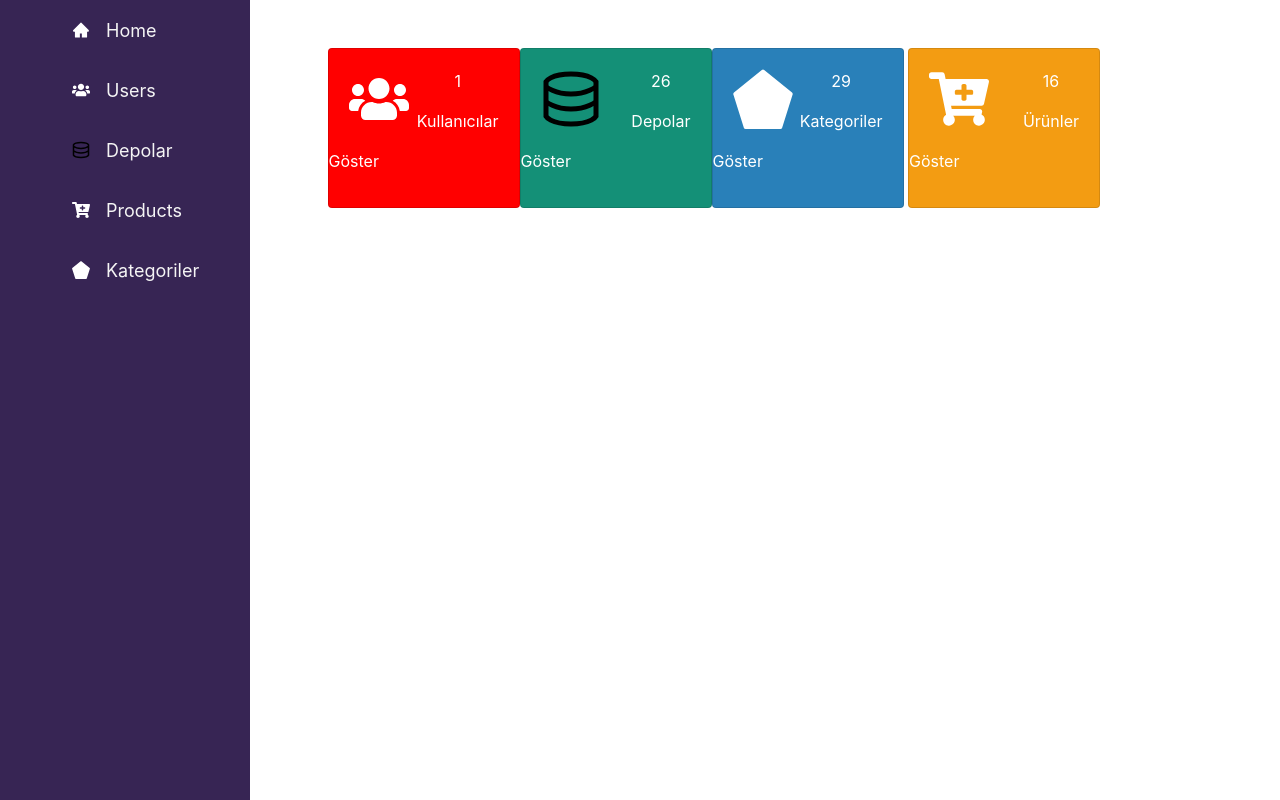
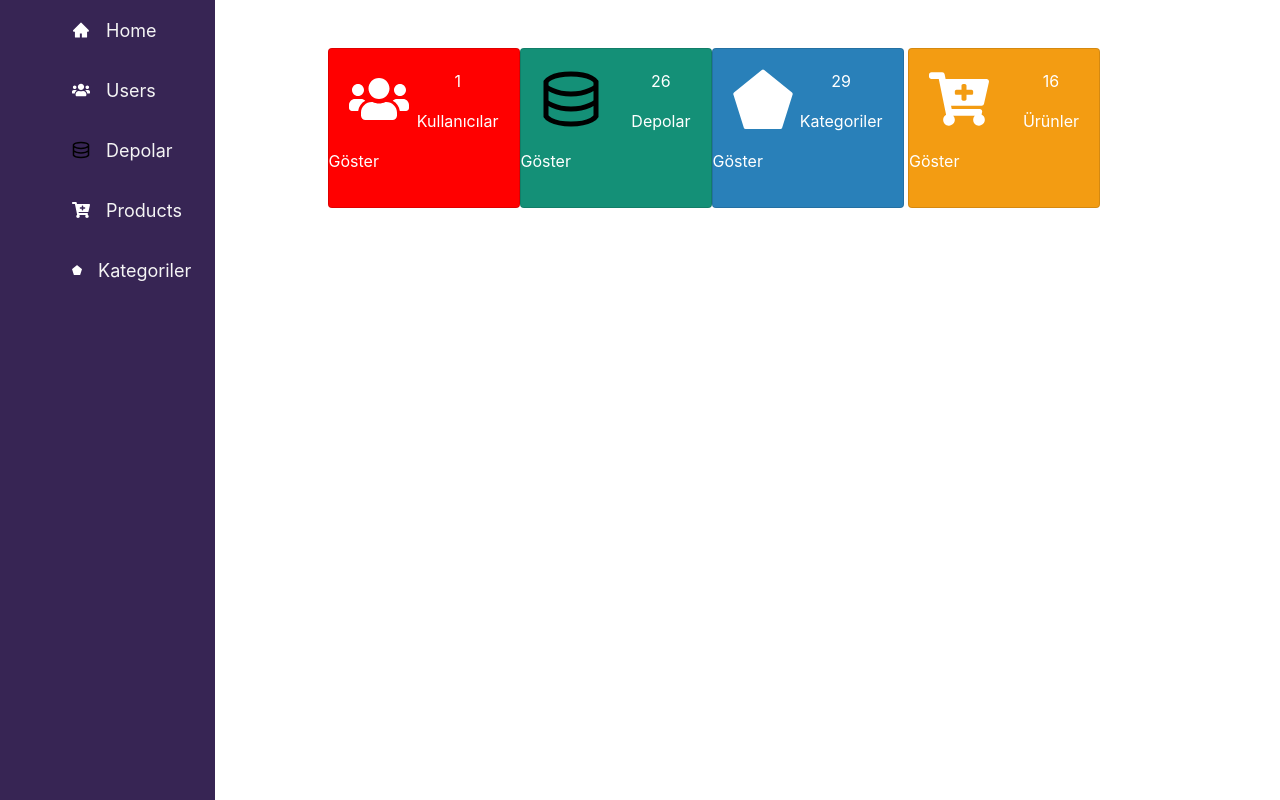
Before and after one commit to cikay/stokprogrami, a React (Create React App) app: page / in a window 1280 px wide. Built offline with nearby package versions, Linux system fonts and the light colour scheme; what namor would draw is missing.

Commit message:
added layout component

```diff
--- a/src/App.tsx
+++ b/src/App.tsx
@@ -23,6 +23,7 @@ import { ProductProvider } from './shared/contexts/ProductContext'
 import { CategoryProvider } from './shared/contexts/CategoryContext'
 import { StorageProvider } from './shared/contexts/StorageContext'
 import { UserProvider } from './shared/contexts/UsersContext'
+import Layout from './shared/components/Layout'
 
 // PAGES
 function Pages() {
@@ -33,17 +34,14 @@ function Pages() {
 
   return (
     <Router>
-      <Row>
-        <Col sm={12} md={3}>
-          <CustomizedSidebar />
-        </Col>
-        <Col sm={12} md={9}>
       <Switch>
         <Route path='/login'>
           <Login onSubmitUser={setCurrentUser} />
         </Route>
         <Route exact path='/'>
+          <Layout>
             <Home />
+          </Layout>
         </Route>
         <Route path='/signup'>
           <Signup />
@@ -55,40 +53,46 @@ function Pages() {
           <ResetPasswordConfirm />
         </Route>{' '}
         <Route path='/categories'>
+          <Layout>
             <Categories
               action={action}
               setAction={setAction}
               show={show}
               setShow={setShow}
             />
+          </Layout>
         </Route>{' '}
         <Route path='/products'>
+          <Layout>
             <Products
               action={action}
               setAction={setAction}
               show={show}
               setShow={setShow}
             />
+          </Layout>
         </Route>
         <Route path='/users'>
+          <Layout>
             <Users
               action={action}
               setAction={setAction}
               show={show}
               setShow={setShow}
             />
+          </Layout>
         </Route>
         <Route path='/storages'>
+          <Layout>
             <Storages
               action={action}
               setAction={setAction}
               show={show}
               setShow={setShow}
             />
+          </Layout>
         </Route>
       </Switch>
-        </Col>
-      </Row>
     </Router>
   )
 }
--- a/src/home/index.tsx
+++ b/src/home/index.tsx
@@ -3,15 +3,12 @@ import Users from './shared/components/UsersCard'
 import Storage from './shared/components/StorageCard'
 import Categories from './shared/components/CategoryCard'
 import Product from './shared/components/ProductCard'
-import { useAuthContext } from '../shared/contexts/AuthContext/AutContext'
 import { useCategoryContext } from '../shared/contexts/CategoryContext'
 import { useProductContext } from '../shared/contexts/ProductContext'
 import { useUserContext } from '../shared/contexts/UsersContext'
 import { useStorageContext } from '../shared/contexts/StorageContext'
 
-type Props = React.PropsWithChildren<{}>
-
-export default function Home({}: Props) {
+export default function Home() {
   const { categories } = useCategoryContext()
   const { products } = useProductContext()
   const { users } = useUserContext()
--- /dev/null
+++ b/src/shared/components/Layout.tsx
@@ -0,0 +1,17 @@
+import React from 'react'
+import { Col, Row } from 'react-bootstrap'
+import CustomizedSidebar from './SideBar'
+type Props = React.PropsWithChildren<{}>
+
+export default function Layout({ children }: Props) {
+  return (
+    <Row>
+      <Col xs={12} sm={3}>
+        <CustomizedSidebar />
+      </Col>
+      <Col xs={12} sm={9} style={{ height: '100vh' }}>
+        {children}
+      </Col>
+    </Row>
+  )
+}
--- a/src/shared/components/sidebar.css
+++ b/src/shared/components/sidebar.css
@@ -14,7 +14,6 @@
 
 .nav-menu {
   background-color: #372554;
-  width: 250px;
   height: 100vh;
   display: flex;
   justify-content: center;
```
Lines whose indentation alone changed are shown as unchanged.
